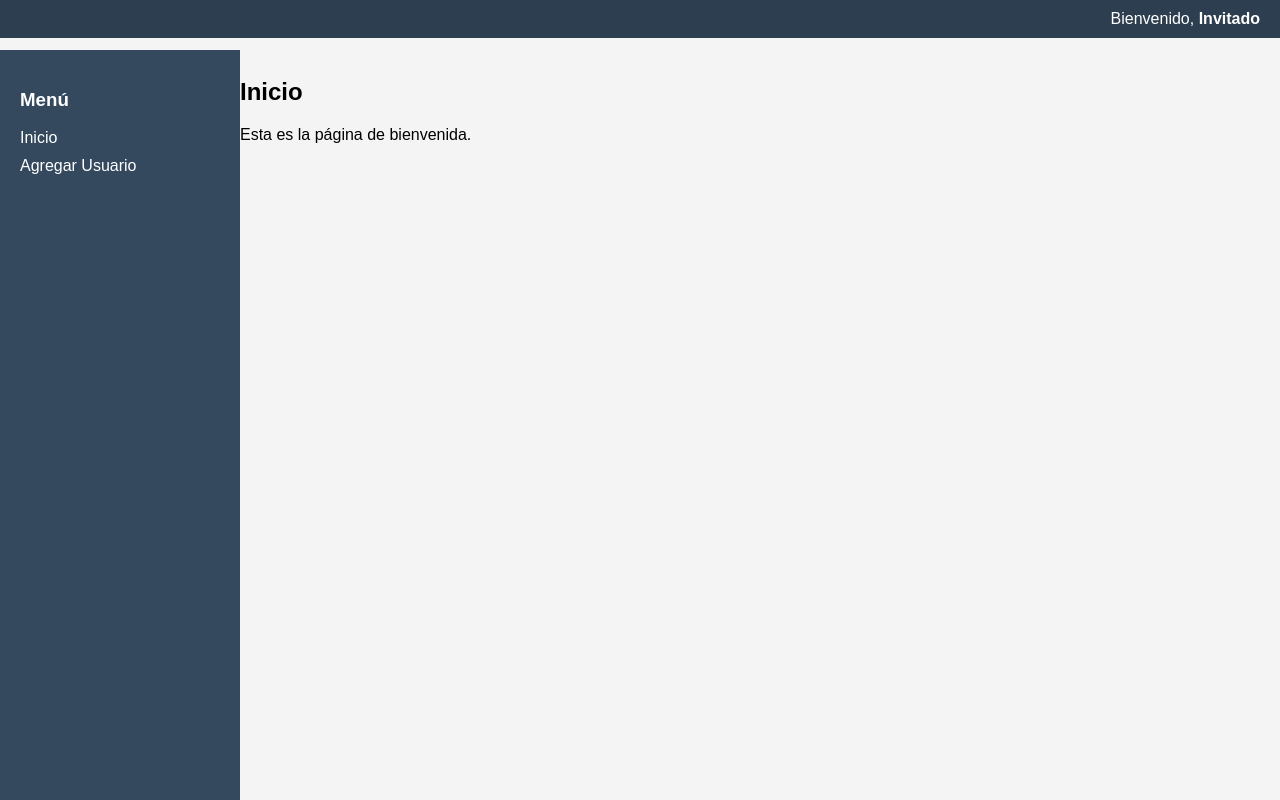
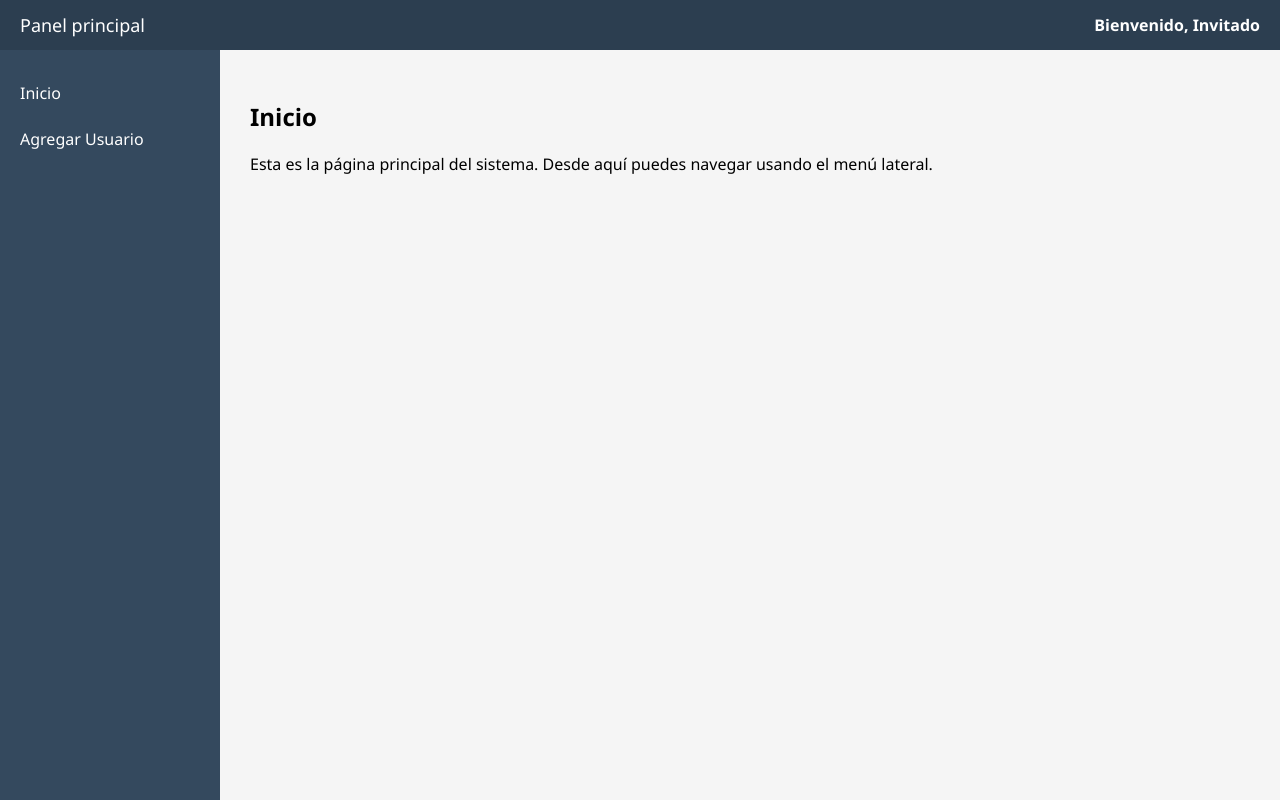
Before and after one commit to Mettoy/sistema, a plain HTML site: page inicio.html in a window 1280 px wide. Drawn offline with Linux system fonts and the light colour scheme.

Commit message:
Update inicio.html

```diff
--- a/inicio.html
+++ b/inicio.html
@@ -1,79 +1,115 @@
 <!DOCTYPE html>
 <html lang="es">
 <head>
-  <meta charset="UTF-8">
+  <meta charset="UTF-8" />
+  <meta name="viewport" content="width=device-width, initial-scale=1.0"/>
   <title>Inicio</title>
   <style>
+    * {
+      box-sizing: border-box;
+    }
+
     body {
       margin: 0;
-      font-family: Arial, sans-serif;
-      background-color: #f4f4f4;
+      font-family: 'Segoe UI', Tahoma, Geneva, Verdana, sans-serif;
+      background-color: #f5f5f5;
     }
 
+    /* Barra superior */
     .topbar {
       background-color: #2c3e50;
       color: white;
-      padding: 10px 20px;
-      text-align: right;
-      font-size: 16px;
+      padding: 12px 20px;
+      display: flex;
+      justify-content: space-between;
+      align-items: center;
+      height: 50px;
     }
 
+    .topbar .title {
+      font-size: 18px;
+    }
+
+    .topbar .usuario {
+      font-weight: bold;
+    }
+
+    /* Menú lateral */
     .sidebar {
-      width: 200px;
+      width: 220px;
       background-color: #34495e;
       position: fixed;
       top: 50px;
+      bottom: 0;
       left: 0;
-      bottom: 0;
-      padding: 20px;
+      padding-top: 20px;
       color: white;
+      transition: all 0.3s;
     }
 
     .sidebar a {
       display: block;
+      padding: 12px 20px;
       color: white;
       text-decoration: none;
-      margin: 10px 0;
+      transition: background 0.2s;
     }
 
+    .sidebar a:hover {
+      background-color: #3c5a72;
+    }
+
+    /* Contenido principal */
     .content {
       margin-left: 220px;
-      padding: 20px;
+      padding: 30px;
     }
 
-    .nombre-usuario {
-      font-weight: bold;
+    @media (max-width: 768px) {
+      .sidebar {
+        width: 100%;
+        height: auto;
+        position: relative;
+      }
+
+      .content {
+        margin-left: 0;
+      }
     }
   </style>
 </head>
 <body>
 
+  <!-- Barra superior -->
   <div class="topbar">
-    Bienvenido, <span id="nombreUsuario" class="nombre-usuario">Cargando...</span>
+    <div class="title">Panel principal</div>
+    <div class="usuario">Bienvenido, <span id="nombreUsuario">...</span></div>
   </div>
 
+  <!-- Menú lateral -->
   <div class="sidebar">
-    <h3>Menú</h3>
     <a href="inicio.html">Inicio</a>
     <a href="agregar.html">Agregar Usuario</a>
   </div>
 
+  <!-- Contenido -->
   <div class="content">
     <h2>Inicio</h2>
-    <p>Esta es la página de bienvenida.</p>
+    <p>Esta es la página principal del sistema. Desde aquí puedes navegar usando el menú lateral.</p>
   </div>
 
+  <!-- Script para mostrar el nombre visible -->
   <script>
     window.onload = function () {
       const usuario = JSON.parse(localStorage.getItem('usuarioActual'));
-      const nombreSpan = document.getElementById('nombreUsuario');
+      const span = document.getElementById('nombreUsuario');
 
       if (usuario && usuario.nombreVisible) {
-        nombreSpan.textContent = usuario.nombreVisible;
+        span.textContent = usuario.nombreVisible;
       } else if (usuario && usuario.nombre) {
-        nombreSpan.textContent = usuario.nombre;
+        span.textContent = usuario.nombre;
       } else {
-        nombreSpan.textContent = "Invitado";
+        span.textContent = 'Invitado';
       }
     };
   </script>
```
